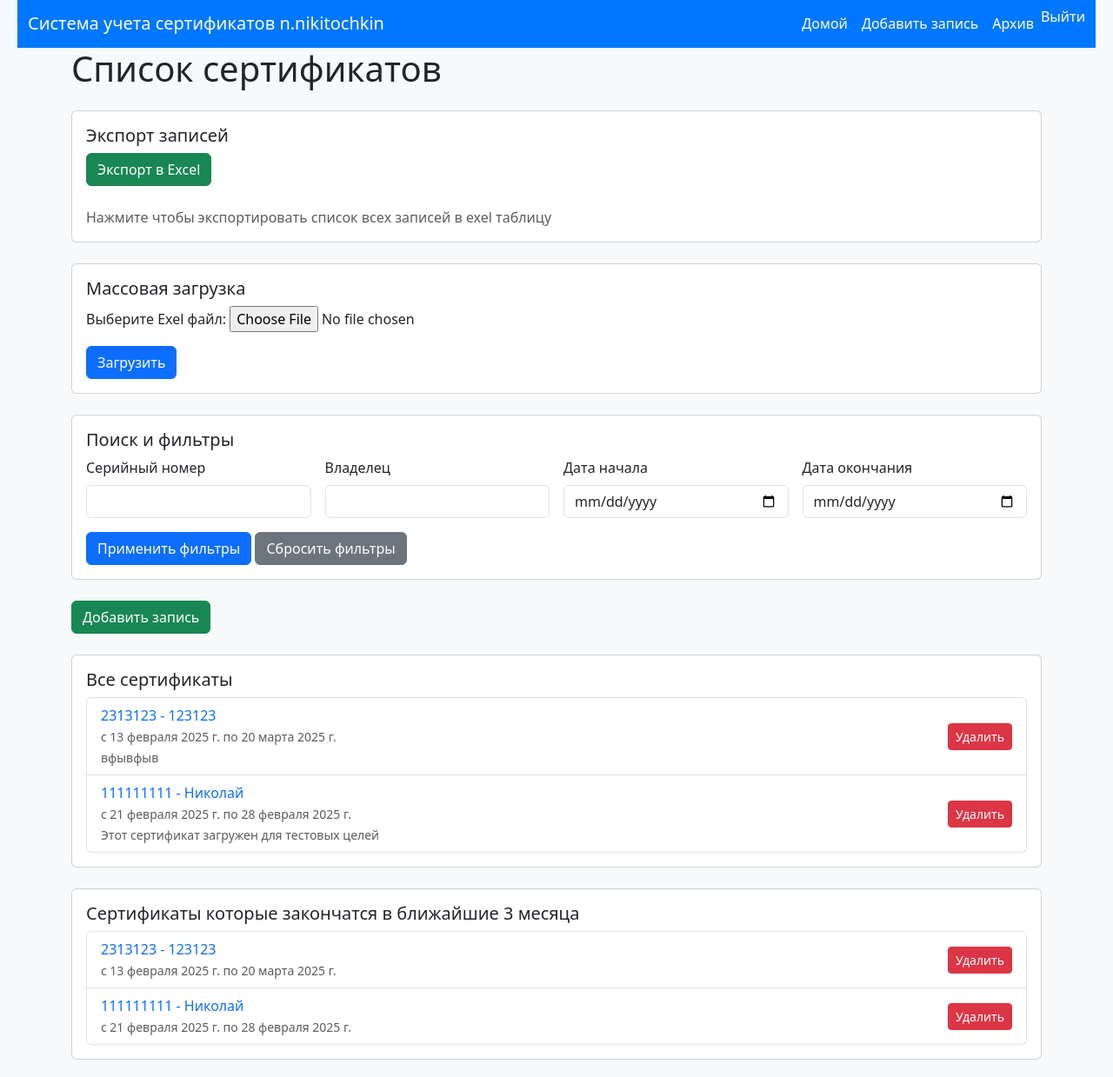
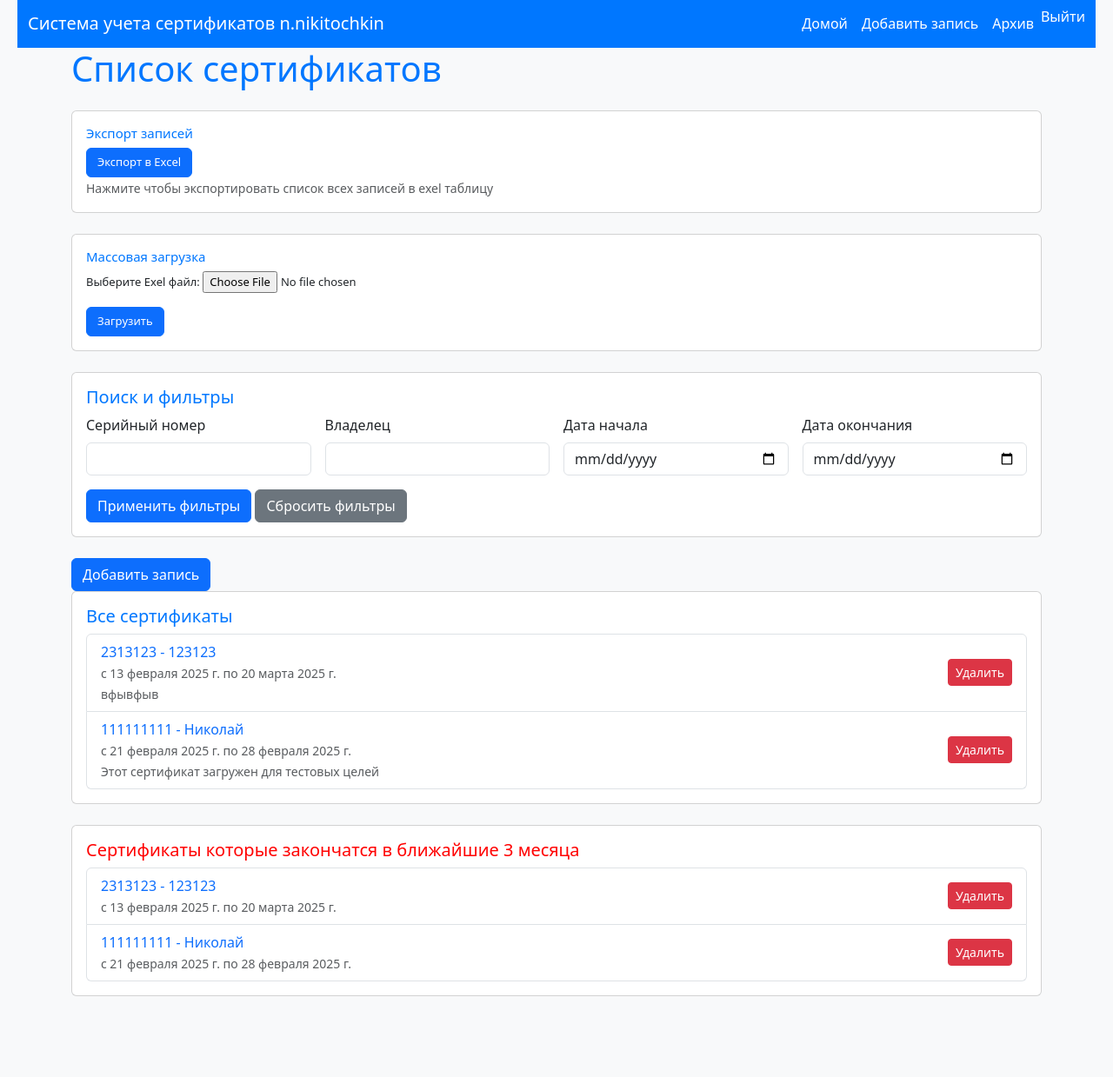
Before and after one commit to jovasik93/Systemka, a Django app: page /items/ in a window 1280 px wide. Shown: the part 21-1260 px from the top of the page at 87% size. After the commit the page ends 1167 px from the top, so only its background shows below. Run offline with Django 5.2, Linux system fonts and the light colour scheme; a user stored in the database is signed in; data comes from the database, SQL or seed files in the repository; both versions use the stored data as it was after the commit.

Commit message:
19.02.2025

```diff
--- a/myapp/templates/myapp/add_item.html
+++ b/myapp/templates/myapp/add_item.html
@@ -9,7 +9,7 @@
         <form method="post">
             {% csrf_token %}
             {{ form.as_p }}
-            <button type="submit" class="btn btn-success">Сохранить</button>
+            <button type="submit" class="btn btn-primary">Сохранить</button>
             <a href="{% url 'item_list' %}" class="btn btn-secondary">Отмена</a>
         </form>
     </div>
--- a/myapp/templates/myapp/item_list.html
+++ b/myapp/templates/myapp/item_list.html
@@ -3,27 +3,27 @@
 {% block title %}Система учета Сертификатов{% endblock %}
 
 {% block content %}
-<h1 class="mb-4">Список сертификатов</h1>
+<h1 class="mb-4" style="color: #0077FF">Список сертификатов</h1>
 
 <!-- Кнопка экспорта в Excel -->
 <div class="card mb-4">
     <div class="card-body">
-        <h5 class="card-title">Экспорт записей</h5>
-        <a href="{% url 'export_to_excel' %}" class="btn btn-success mb-4">Экспорт в Excel</a>
-        <div
-            <small class="text-muted">Нажмите чтобы экспортировать список всех записей в exel таблицу </small>
-        </div>
+        <h5 class="card-title" style="font-size: 15px; color:#0077FF">Экспорт записей</h5>
+        <a href="{% url 'export_to_excel' %}" class="btn btn-primary" style="font-size: 13px">Экспорт в Excel</a><br>
+
+        <small class="text-muted">Нажмите чтобы экспортировать список всех записей в exel таблицу </small>
+
     </div>
 </div>
 
 <!-- Форма загрузки файла -->
 <div class="card mb-4">
     <div class="card-body">
-        <h5 class="card-title">Массовая загрузка</h5>
-        <form method="post" enctype="multipart/form-data">
+        <h5 class="card-title" style="font-size: 15px; color:#0077FF">Массовая загрузка</h5>
+        <form method="post" enctype="multipart/form-data" style="font-size: 13px">
             {% csrf_token %}
             {{ form.as_p }}
-            <button type="submit" name="upload_file" class="btn btn-primary">Загрузить</button>
+            <button type="submit" name="upload_file" class="btn btn-primary" style="font-size: 13px">Загрузить</button>
         </form>
         {% if error %}
             <div class="alert alert-danger mt-3">{{ error }}</div>
@@ -34,7 +34,7 @@
 <!-- Форма поиска и фильтрации -->
 <div class="card mb-4">
     <div class="card-body">
-        <h5 class="card-title">Поиск и фильтры</h5>
+        <h5 class="card-title" style="color: #0077FF">Поиск и фильтры</h5>
         <form method="get" class="row g-3">
             <div class="col-md-3">
                 <label for="serial_number" class="form-label">Серийный номер</label>
@@ -60,13 +60,14 @@
     </div>
 </div>
 
+
 <!-- Кнопка добавления новой записи -->
-<a href="{% url 'add_item' %}" class="btn btn-success mb-4">Добавить запись</a>
+<a href="{% url 'add_item' %}" class="btn btn-primary">Добавить запись</a>
 
 <!-- Список всех записей -->
 <div class="card mb-4">
     <div class="card-body">
-        <h5 class="card-title">Все сертификаты</h5>
+        <h5 class="card-title" style="color: #0077FF">Все сертификаты</h5>
         <ul class="list-group">
             {% for item in items %}
                 <li class="list-group-item d-flex justify-content-between align-items-center">
@@ -91,7 +92,7 @@
 <!-- Список сертификатов, у которых до даты окончания осталось 3 или меньше месяцев -->
 <div class="card">
     <div class="card-body">
-        <h5 class="card-title">Сертификаты которые закончатся в ближайшие 3 месяца</h5>
+        <h5 class="card-title" style="color: red;">Сертификаты которые закончатся в ближайшие 3 месяца</h5>
         <ul class="list-group">
             {% for item in expiring_items %}
                 <li class="list-group-item d-flex justify-content-between align-items-center">
```
Also changed, not shown: db.sqlite3, 1 other file.
